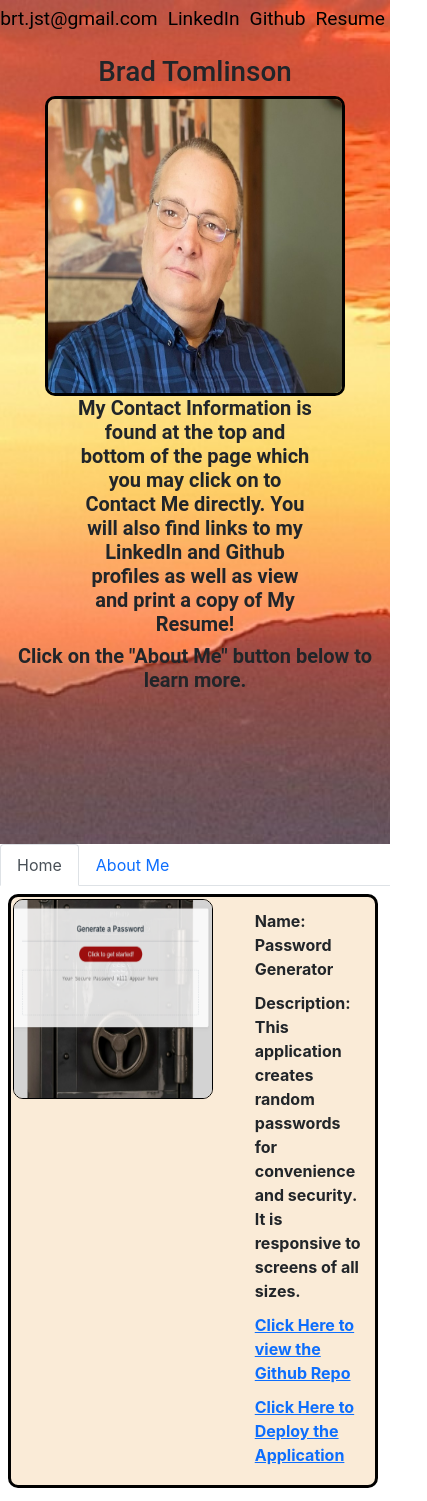
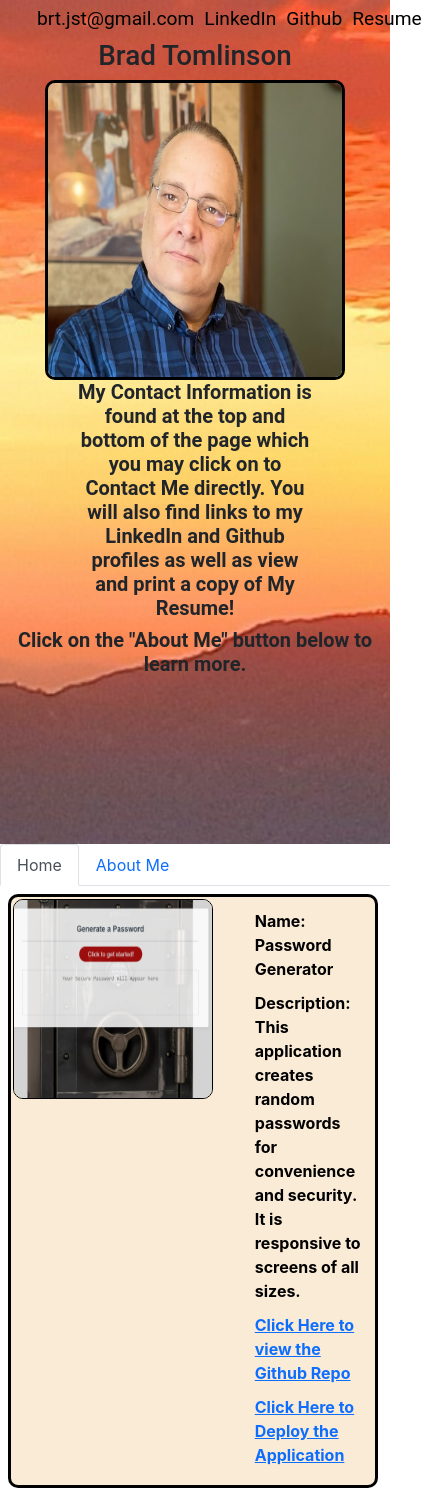
Before and after one commit to bradfan/showcase-portfolio, a React (Create React App) app: page / in a window 390 px wide. Shown: the top 1501 px of the page, 427 px wide, since content can reach past the window. Built offline with nearby package versions, Linux system fonts and the light colour scheme.

Commit message:
adjust for responsiveness header

```diff
--- a/src/Header.js
+++ b/src/Header.js
@@ -15,14 +15,16 @@ const styles = {
 };
 const navLinks = {
 display: "flex",
-justifyContent: "flex-end",
+// justifyContent: "flex-end",
+margin: "0 auto",
+
 }
 const lineStyle = {
   listStyleType: "none",
   display: "inline-block",
   // marginLeft: "8%",
   // marginRight: "5%",
-  // marginTop: "2%",
+   marginTop: "2%",
   // marginBottom: "2%",
   // float: "right",
   margin: "5px",
--- a/src/components/Card.js
+++ b/src/components/Card.js
@@ -21,6 +21,8 @@ const styles = {
 const lineStyle = {
   listStyleType: "none",
   margin: "10px",
+  color: "black",
+
 };
 const textStyle = {
 width: "calc(100% - 200px)",
```
